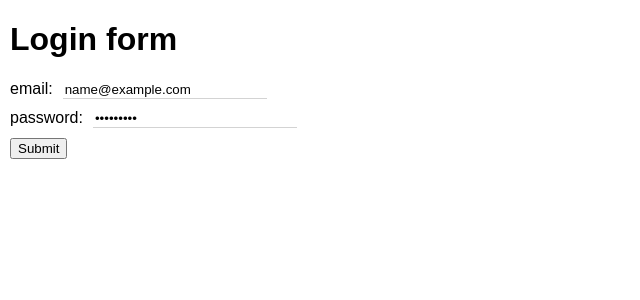
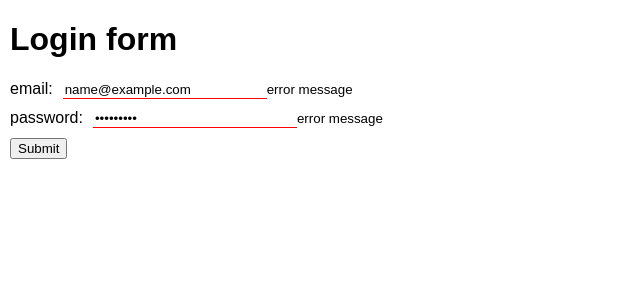
Before and after one commit to felicio/react-forms, a React (Create React App) app: page / in a window 1280 px wide. Both pictures are taken after typing "name@example.com", "Sample123" into the empty fields and a click on the button "Submit". Shown: the top 300 px of the page, without its empty margins (0-640 px from the left). Built offline with nearby package versions, Linux system fonts and the light colour scheme.

Commit message:
Simulate render upon inputs validation

```diff
--- a/src/components/login-form.js
+++ b/src/components/login-form.js
@@ -1,7 +1,8 @@
 import React from 'react'
 import styled, { css } from 'styled-components'
 
-const inputs = [
+// TODO: On submit validate all with values from container state and returni error object.
+export const inputs = [
   {
     type: 'email',
     name: 'email',
@@ -16,11 +17,12 @@ const inputs = [
 
 export default class LoginForm extends React.Component {
   render() {
-    const { onSubmit, ...rest } = this.props
+    const { onSubmit, errors, ...rest } = this.props
     const formInputs = inputs.map((input, index) => (
       <FormInput
         key={index}
         id={index}
+        error={errors[input.name]}
         type={input.type}
         name={input.name}
         required={input.required}
@@ -38,13 +40,22 @@ export default class LoginForm extends React.Component {
 }
 
 export class FormInput extends React.Component {
+  constructor(props) {
+    super(props)
+
+    this.state = {
+    }
+  }
+
   render() {
-    const { id, name } = this.props
+    const { id, name, error } = this.props
 
     return (
       <div style={{ marginBottom: '10px' }}>
         <Label htmlFor={id}>{name}:</Label>
         <Input autoComplete="off" {...this.props} />
+        {/* TODO: Ovewrite with internal validation. */}
+        {error && <small>{error}</small>}
       </div>
     )
   }
@@ -58,5 +69,8 @@ const Input = styled.input`
   outline: 0;
   border-bottom: 1px solid lightgrey;
   ${props =>
-    props.loginFailure && props.required && css`border-bottom-color: red;`};
+    ((props.loginFailure && props.required) || props.error) &&
+    css`
+      border-bottom-color: red;
+    `};
 `
--- a/src/containers/login-form-container.js
+++ b/src/containers/login-form-container.js
@@ -15,10 +15,10 @@ class LoginFormContainer extends React.Component {
 
   handleSubmit = event => {
     event.preventDefault()
-    // TODO: Validate inputs.
+    // TODO: Validate inputs: isValid(templateInputs, inputsFromState).
     const errors = {
-      email: 'not valid',
-      password: 'not valid',
+      email: 'error message',
+      password: 'error message',
     }
 
     this.setState({ errors })
```
